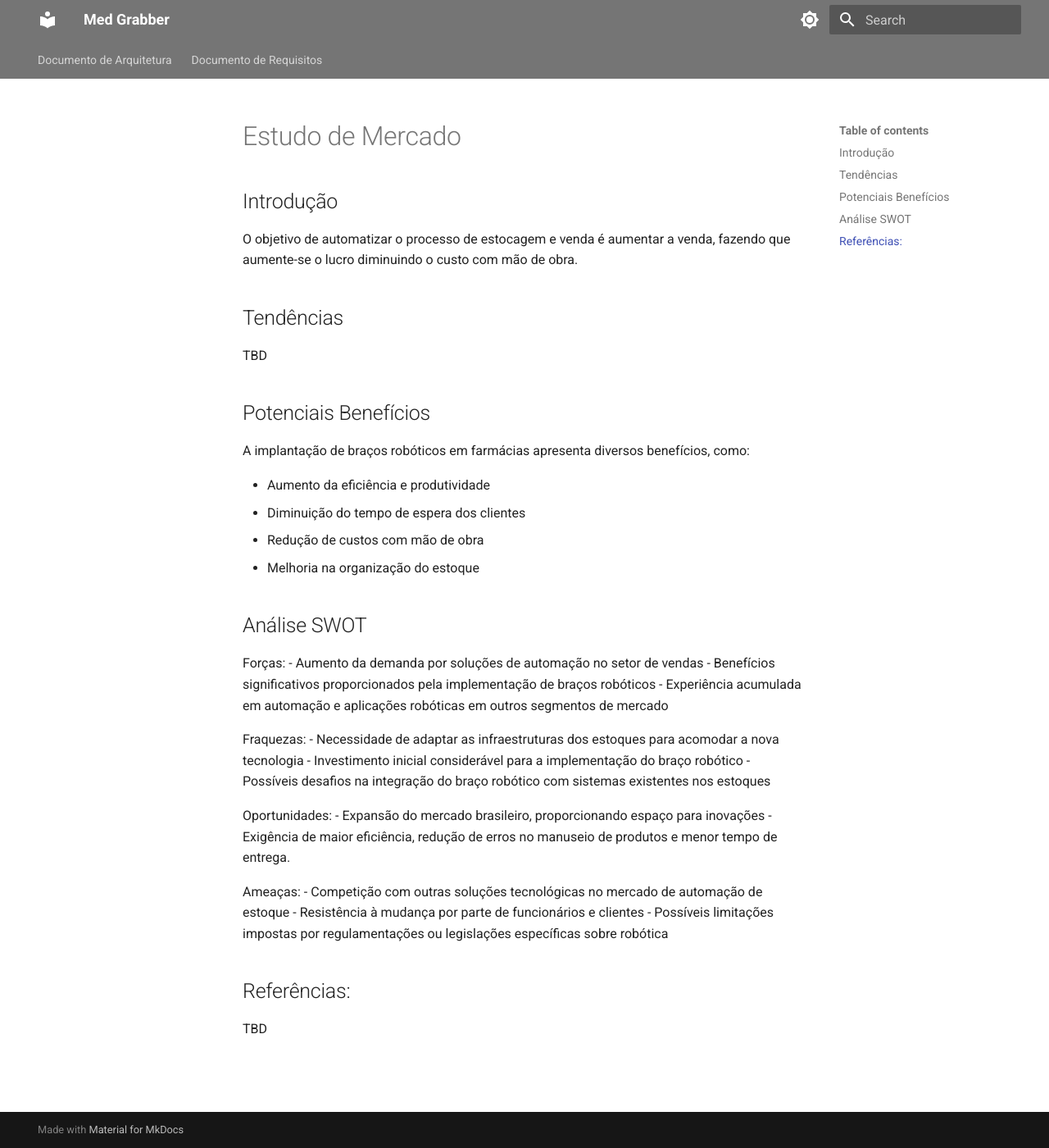
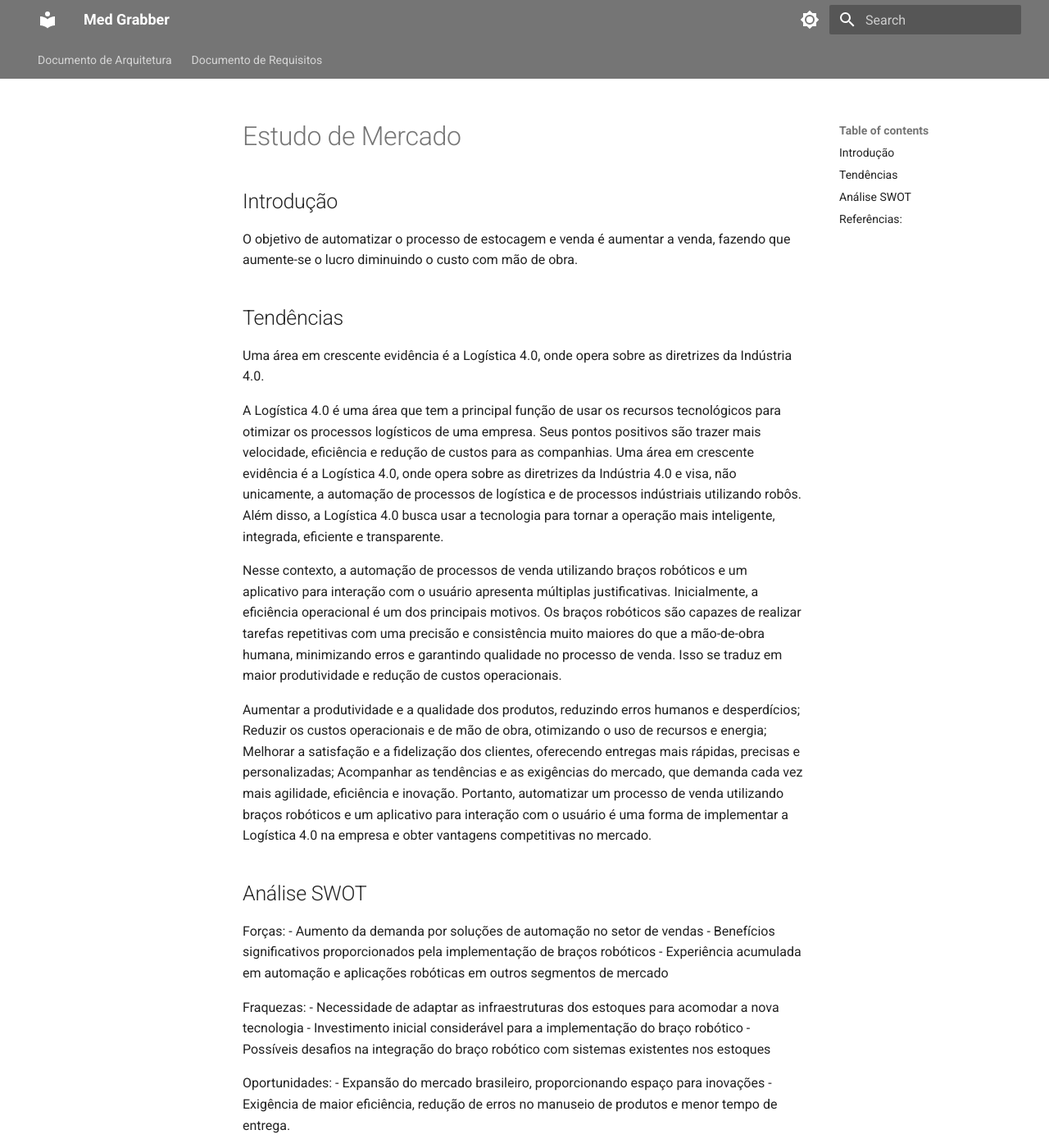
Before and after one commit to UNB-PI2-Grupo3-BracoRobotico/Documentation, an MkDocs documentation site: the page built from docs/documento_estudo_de_mercado.md, in a window 1280 px wide and 1400 px high. Shown: the whole window at 82% size. Built offline with MkDocs 1.6.1 and Material for MkDocs 9.7.7, drawn with Linux system fonts in a browser that asks for light colours; some of the changed text lies outside the part shown.

Commit message:
docs: add descriptions for market analysis

```diff
--- a/docs/documento_estudo_de_mercado.md
+++ b/docs/documento_estudo_de_mercado.md
@@ -6,16 +6,17 @@ O objetivo de automatizar o processo de estocagem e venda é aumentar a venda, f
 
 ## Tendências
 
-TBD
+Uma área em crescente evidência é a Logística 4.0, onde opera sobre as diretrizes da Indústria 4.0.
 
-## Potenciais Benefícios
+A Logística 4.0 é uma área que tem a principal função de usar os recursos tecnológicos para otimizar os processos logísticos de uma empresa. Seus pontos positivos são trazer mais velocidade, eficiência e redução de custos para as companhias. Uma área em crescente evidência é a Logística 4.0, onde opera sobre as diretrizes da Indústria 4.0 e visa, não unicamente, a automação de processos de logística e de processos indústriais utilizando robôs. Além disso, a Logística 4.0 busca usar a tecnologia para tornar a operação mais inteligente, integrada, eficiente e transparente.
 
-A implantação de braços robóticos em farmácias apresenta diversos benefícios, como:
+Nesse contexto, a automação de processos de venda utilizando braços robóticos e um aplicativo para interação com o usuário apresenta múltiplas justificativas. Inicialmente, a eficiência operacional é um dos principais motivos. Os braços robóticos são capazes de realizar tarefas repetitivas com uma precisão e consistência muito maiores do que a mão-de-obra humana, minimizando erros e garantindo qualidade no processo de venda. Isso se traduz em maior produtividade e redução de custos operacionais.
 
-- Aumento da eficiência e produtividade
-- Diminuição do tempo de espera dos clientes
-- Redução de custos com mão de obra
-- Melhoria na organização do estoque
+Aumentar a produtividade e a qualidade dos produtos, reduzindo erros humanos e desperdícios;
+Reduzir os custos operacionais e de mão de obra, otimizando o uso de recursos e energia;
+Melhorar a satisfação e a fidelização dos clientes, oferecendo entregas mais rápidas, precisas e personalizadas;
+Acompanhar as tendências e as exigências do mercado, que demanda cada vez mais agilidade, eficiência e inovação.
+Portanto, automatizar um processo de venda utilizando braços robóticos e um aplicativo para interação com o usuário é uma forma de implementar a Logística 4.0 na empresa e obter vantagens competitivas no mercado.
 
 ## Análise SWOT
 
@@ -40,4 +41,6 @@ Ameaças:
 
 ## Referências:
 
-TBD
+[1] WWW.TOTVS.COM, Equipe Totvs. O que é logística 4.0 e qual seu impacto?. TOTVS, 2021. Disponível em: https://www.totvs.com/blog/gestao-logistica/logistica-4-0/. Acesso em: 23 maio 2023.
+
+[2] WWW.TRACKAGE.COM.BR, Diegodias. Logística 4.0: o que é e quais seus benefícios. Trackage, 2022. Disponível em: https://www.trackage.com.br/blog/logistica-4-0/#:~:text=A%20log%C3%ADstica%204.0%20%C3%A9%20a,economizar%20desde%20recursos%20at%C3%A9%20dinheiro.. Acesso em: 23 maio 2023.
```
